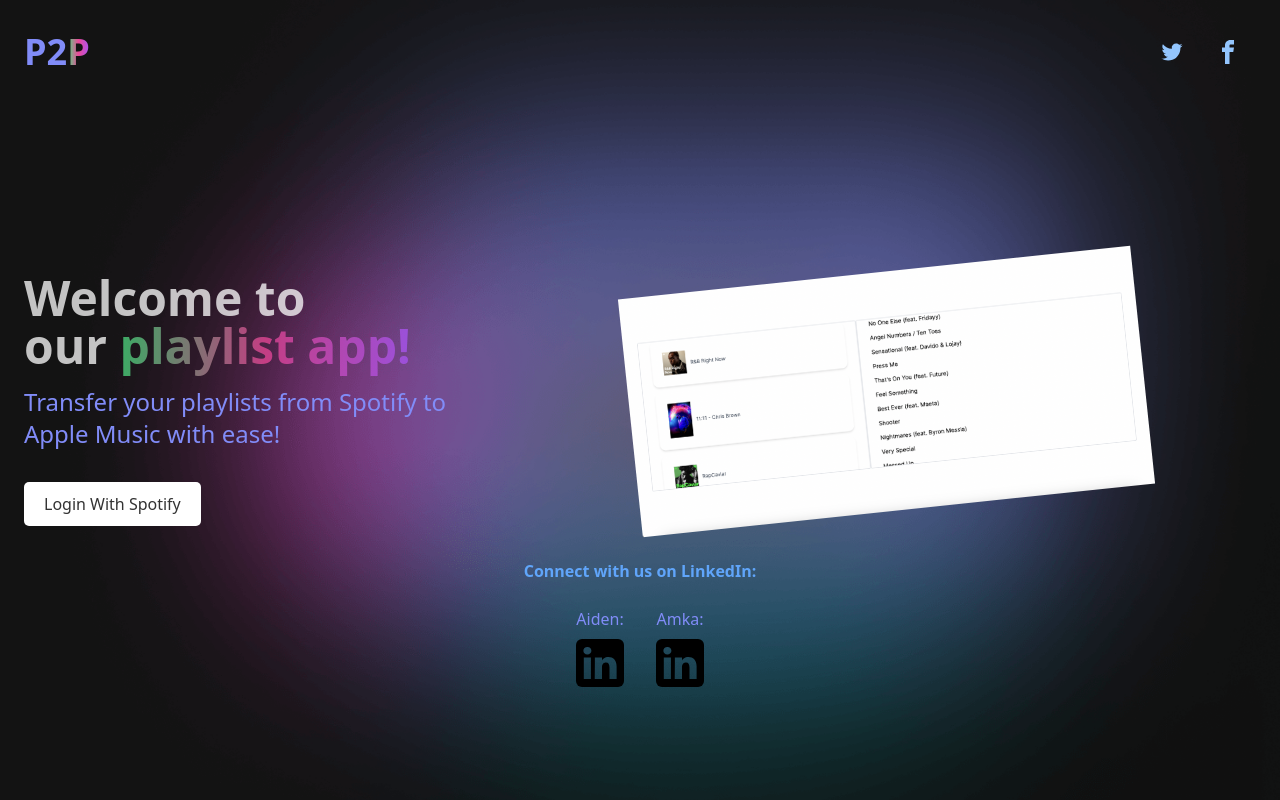
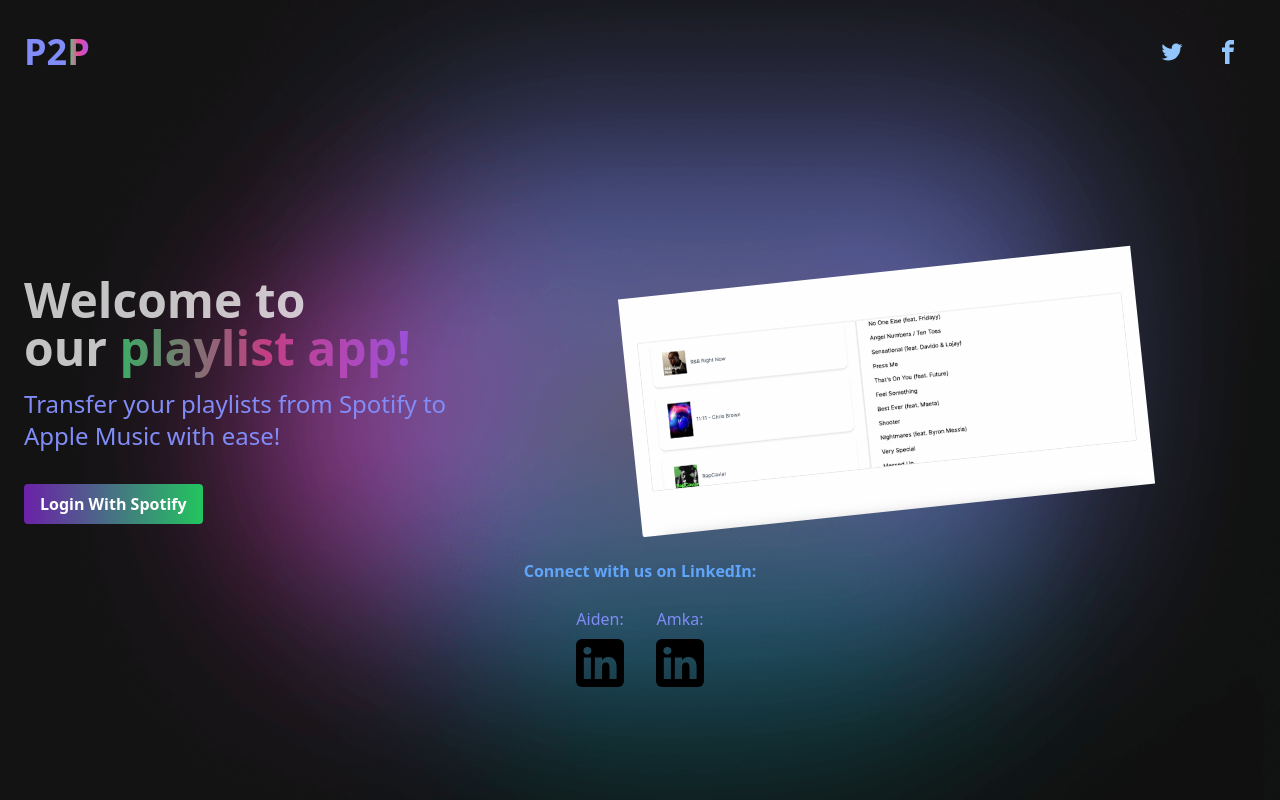
Before and after one commit to Aiden-W1224/playlistProject, a Next.js app: page / in a window 1280 px wide. Built offline with nearby package versions, Linux system fonts and the light colour scheme.

Commit message:
Applied styling to AuthButton that matches the page

```diff
--- a/app/ui/AuthButton.tsx
+++ b/app/ui/AuthButton.tsx
@@ -12,6 +12,8 @@
 		btnLabel = 'Get Token';
 	}
 	return (
-		<button className={styles.button} onClick={onClickFunc}>{btnLabel}</button>
+		<button className="bg-gradient-to-r from-purple-800 to-green-500 hover:from-pink-500 hover:to-green-500 text-white font-bold py-2 px-4 rounded focus:ring transform transition duration-300 ease-in-out"
+		 	onClick={onClickFunc}>{btnLabel}
+		 </button>
 	)
 }
```
